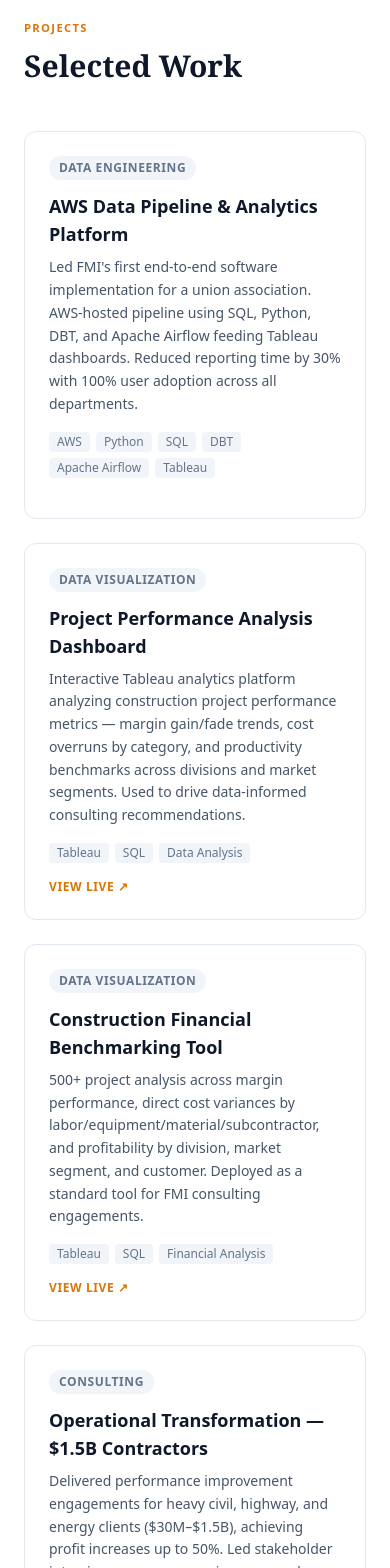
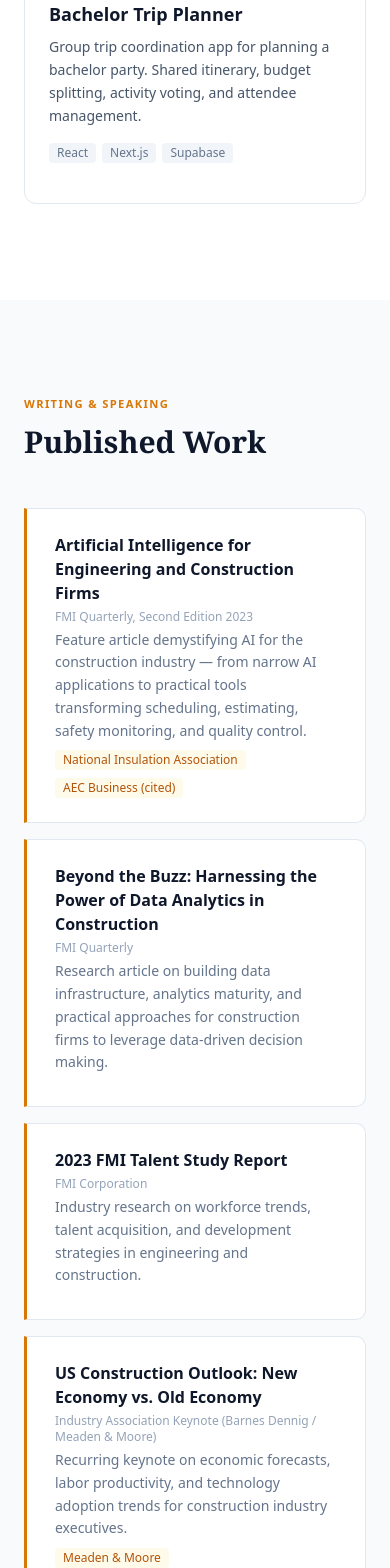
Before and after one commit to cainmenard/cainmenard-portfolio, a Next.js app: page / in a window 390 px wide. Shown: the part 5903-7471 px from the top of the page. Built offline with nearby package versions, Linux system fonts and the light colour scheme.

Commit message:
Remove selected work, reorder sections

```diff
--- a/src/app/page.js
+++ b/src/app/page.js
@@ -5,11 +5,10 @@ import Image from 'next/image'
 // ─── Data ──────────────────────────────────────────────
 const NAV_ITEMS = [
   { id: 'about', label: 'About' },
-  { id: 'experience', label: 'Experience' },
-  { id: 'projects', label: 'Projects' },
   { id: 'tableau', label: 'Tableau' },
   { id: 'apps', label: 'Apps' },
   { id: 'writing', label: 'Writing' },
+  { id: 'experience', label: 'Experience' },
   { id: 'skills', label: 'Skills' },
   { id: 'contact', label: 'Contact' },
 ]
@@ -80,41 +79,6 @@ const EDUCATION = [
   { degree: 'MBA, Finance & Data Analytics', school: 'University of Denver', year: '2022' },
   { degree: 'Post-Bacc, Construction Management', school: 'Louisiana State University', year: '2021' },
   { degree: 'BAS, Business Administration', school: 'University of Louisiana at Lafayette', year: '2016' },
-]
-
-const PROJECTS = [
-  {
-    title: 'AWS Data Pipeline & Analytics Platform',
-    description: 'Led FMI\'s first end-to-end software implementation for a union association. AWS-hosted pipeline using SQL, Python, DBT, and Apache Airflow feeding Tableau dashboards. Reduced reporting time by 30% with 100% user adoption across all departments.',
-    tech: ['AWS', 'Python', 'SQL', 'DBT', 'Apache Airflow', 'Tableau'],
-    link: null,
-    github: null,
-    type: 'Data Engineering',
-  },
-  {
-    title: 'Project Performance Analysis Dashboard',
-    description: 'Interactive Tableau analytics platform analyzing construction project performance metrics — margin gain/fade trends, cost overruns by category, and productivity benchmarks across divisions and market segments. Used to drive data-informed consulting recommendations.',
-    tech: ['Tableau', 'SQL', 'Data Analysis'],
-    link: 'https://public.tableau.com/app/profile/cain.menard/viz/ProjectPerformanceAnalysis/AnalysisOverview',
-    github: null,
-    type: 'Data Visualization',
-  },
-  {
-    title: 'Construction Financial Benchmarking Tool',
-    description: '500+ project analysis across margin performance, direct cost variances by labor/equipment/material/subcontractor, and profitability by division, market segment, and customer. Deployed as a standard tool for FMI consulting engagements.',
-    tech: ['Tableau', 'SQL', 'Financial Analysis'],
-    link: 'https://public.tableau.com/app/profile/cain.menard/viz/FinancialBenchmarkingAnalysis/ControlPanel',
-    github: null,
-    type: 'Data Visualization',
-  },
-  {
-    title: 'Operational Transformation — $1.5B Contractors',
-    description: 'Delivered performance improvement engagements for heavy civil, highway, and energy clients ($30M–$1.5B), achieving profit increases up to 50%. Led stakeholder interviews, process mapping, gap analyses, and change management across 14+ business units.',
-    tech: ['Process Optimization', 'Change Management', 'Financial Modeling', 'Prosci ADKAR'],
-    link: null,
-    github: null,
-    type: 'Consulting',
-  },
 ]
 
 const WEB_APPS = [
@@ -347,68 +311,6 @@ export default function Home() {
         </div>
       </section>
 
-      {/* ─── EXPERIENCE ─── */}
-      <section id="experience" className="py-24 bg-slate-50">
-        <div className="max-w-6xl mx-auto px-6 fade-section">
-          <p className="section-label mb-3">Experience</p>
-          <h2 className="section-heading text-3xl md:text-4xl mb-12">Career Timeline</h2>
-          <div className="space-y-12">
-            {EXPERIENCE.map((job, i) => (
-              <div key={i} className="relative pl-10">
-                {i < EXPERIENCE.length - 1 && <div className="timeline-line" />}
-                <div className="timeline-dot" />
-                <div className="bg-white rounded-xl border border-slate-200 p-6 md:p-8">
-                  <div className="flex flex-wrap items-baseline gap-x-4 gap-y-1 mb-1">
-                    <h3 className="text-lg font-bold text-slate-900">{job.company}</h3>
-                    <span className="text-sm font-medium" style={{ color: 'var(--accent)' }}>{job.role}</span>
-                  </div>
-                  <p className="text-xs text-slate-400 font-medium mb-4">{job.period} · {job.location}</p>
-                  <ul className="space-y-2">
-                    {job.bullets.map((b, j) => (
-                      <li key={j} className="text-sm text-slate-600 leading-relaxed pl-4 relative before:content-[''] before:absolute before:left-0 before:top-2 before:w-1.5 before:h-1.5 before:rounded-full before:bg-slate-300">
-                        {b}
-                      </li>
-                    ))}
-                  </ul>
-                </div>
-              </div>
-            ))}
-          </div>
-        </div>
-      </section>
-
-      {/* ─── PROJECTS ─── */}
-      <section id="projects" className="py-24">
-        <div className="max-w-6xl mx-auto px-6 fade-section">
-          <p className="section-label mb-3">Projects</p>
-          <h2 className="section-heading text-3xl md:text-4xl mb-12">Selected Work</h2>
-          <div className="grid md:grid-cols-2 gap-6">
-            {PROJECTS.map((p, i) => (
-              <div key={i} className="project-card">
-                <div className="p-6 md:p-8">
-                  <div className="flex items-center gap-3 mb-3">
-                    <span className="text-xs font-bold uppercase tracking-wider px-2.5 py-1 rounded-full bg-slate-100 text-slate-500">{p.type}</span>
-                    {p.status && <span className="text-xs font-bold uppercase tracking-wider px-2.5 py-1 rounded-full bg-amber-50 text-amber-600">{p.status}</span>}
-                  </div>
-                  <h3 className="text-lg font-bold text-slate-900 mb-2">{p.title}</h3>
-                  <p className="text-sm text-slate-600 leading-relaxed mb-4">{p.description}</p>
-                  <div className="flex flex-wrap gap-1.5 mb-4">
-                    {p.tech.map(t => <span key={t} className="text-xs px-2 py-0.5 rounded bg-slate-100 text-slate-500 font-medium">{t}</span>)}
-                  </div>
-                  <div className="flex gap-4">
-                    {p.link && (p.link.startsWith('/') ?
-                      <a href={p.link} className="text-xs font-semibold uppercase tracking-wider hover:underline" style={{ color: 'var(--accent)' }}>View Demo ↗</a> :
-                      <a href={p.link} target="_blank" rel="noopener noreferrer" className="text-xs font-semibold uppercase tracking-wider hover:underline" style={{ color: 'var(--accent)' }}>View Live ↗</a>
-                    )}
-                    {p.github && <a href={p.github} target="_blank" rel="noopener noreferrer" className="text-xs font-semibold uppercase tracking-wider text-slate-400 hover:text-slate-600 hover:underline">GitHub ↗</a>}
-                  </div>
-                </div>
-              </div>
-            ))}
-          </div>
-        </div>
-      </section>
-
       {/* ─── TABLEAU ─── */}
       <section id="tableau" className="py-24 bg-slate-50">
         <div className="max-w-6xl mx-auto px-6 fade-section">
@@ -477,7 +379,7 @@ export default function Home() {
       </section>
 
       {/* ─── PUBLICATIONS ─── */}
-      <section id="writing" className="py-24">
+      <section id="writing" className="py-24 bg-slate-50">
         <div className="max-w-6xl mx-auto px-6 fade-section">
           <p className="section-label mb-3">Writing & Speaking</p>
           <h2 className="section-heading text-3xl md:text-4xl mb-12">Published Work</h2>
@@ -499,6 +401,36 @@ export default function Home() {
                   </div>
                 )}
               </a>
+            ))}
+          </div>
+        </div>
+      </section>
+
+      {/* ─── EXPERIENCE ─── */}
+      <section id="experience" className="py-24">
+        <div className="max-w-6xl mx-auto px-6 fade-section">
+          <p className="section-label mb-3">Experience</p>
+          <h2 className="section-heading text-3xl md:text-4xl mb-12">Career Timeline</h2>
+          <div className="space-y-12">
+            {EXPERIENCE.map((job, i) => (
+              <div key={i} className="relative pl-10">
+                {i < EXPERIENCE.length - 1 && <div className="timeline-line" />}
+                <div className="timeline-dot" />
+                <div className="bg-white rounded-xl border border-slate-200 p-6 md:p-8">
+                  <div className="flex flex-wrap items-baseline gap-x-4 gap-y-1 mb-1">
+                    <h3 className="text-lg font-bold text-slate-900">{job.company}</h3>
+                    <span className="text-sm font-medium" style={{ color: 'var(--accent)' }}>{job.role}</span>
+                  </div>
+                  <p className="text-xs text-slate-400 font-medium mb-4">{job.period} · {job.location}</p>
+                  <ul className="space-y-2">
+                    {job.bullets.map((b, j) => (
+                      <li key={j} className="text-sm text-slate-600 leading-relaxed pl-4 relative before:content-[''] before:absolute before:left-0 before:top-2 before:w-1.5 before:h-1.5 before:rounded-full before:bg-slate-300">
+                        {b}
+                      </li>
+                    ))}
+                  </ul>
+                </div>
+              </div>
             ))}
           </div>
         </div>
```
